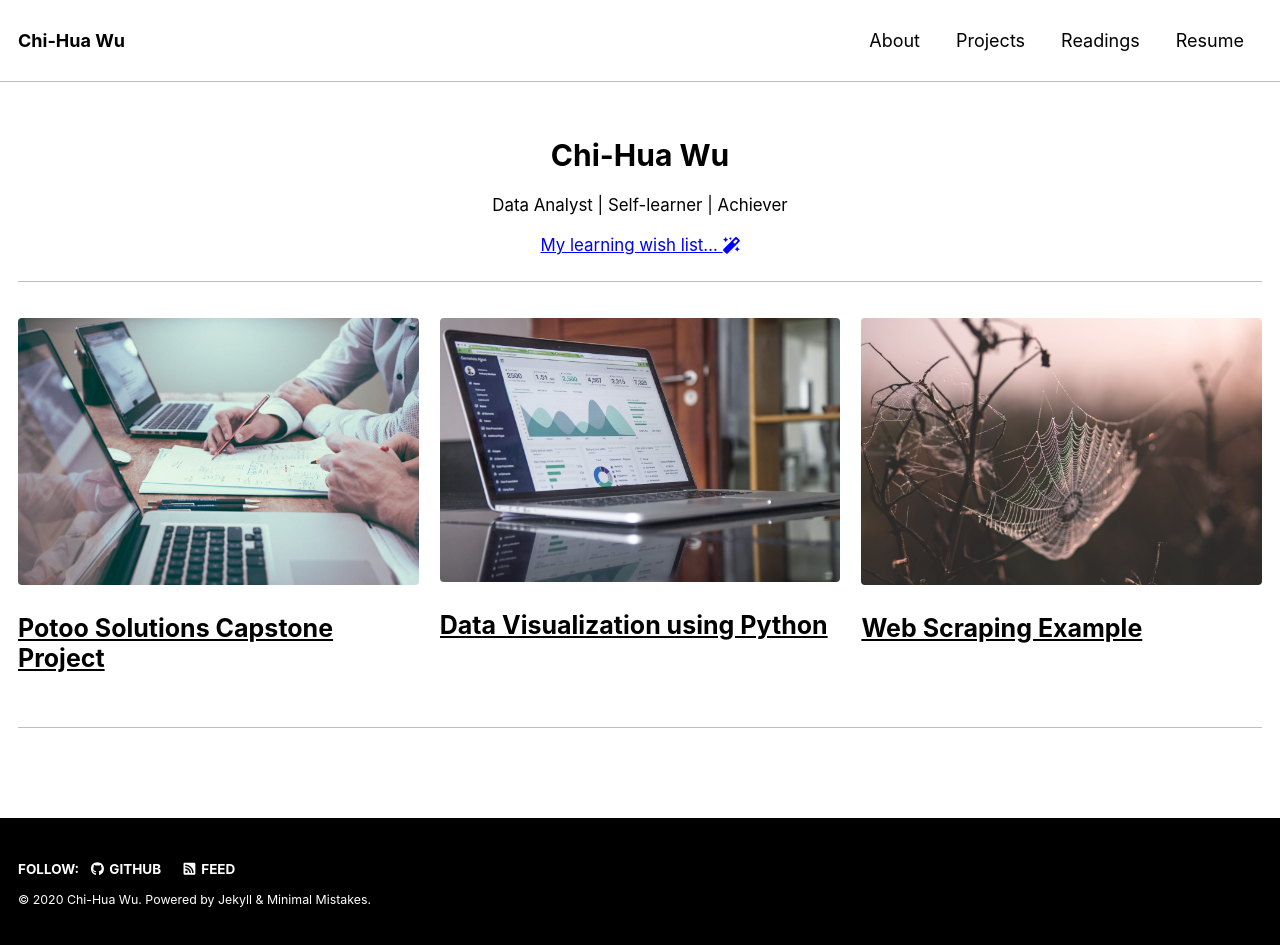
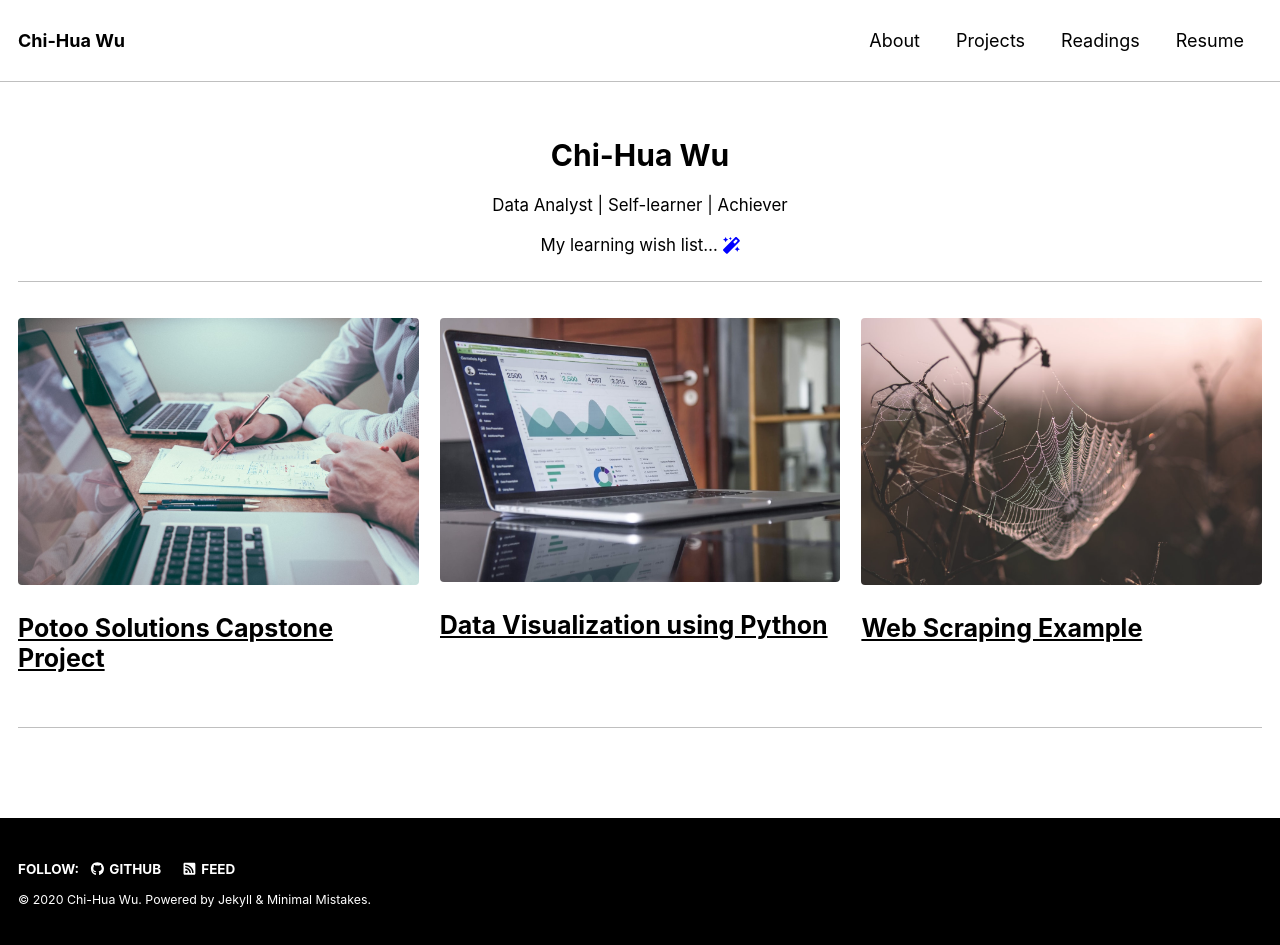
Before and after one commit to chw18019/chw18019.github.io, a Jekyll site: the page built from index.html, in a window 1280 px wide. Built offline with Jekyll 4.4.1, drawn with Linux system fonts in a browser that asks for light colours; nearby versions of some CDN libraries; the list of posts is cut into pages by our own code.

Commit message:
Update index.html

```diff
--- a/index.html
+++ b/index.html
@@ -6,7 +6,7 @@ header:
 
 
 intro:
-  - excerpt: '<p style="margin: 15px 15px 15px 15px ;font-size:30px; font-weight:bold">Chi-Hua Wu</p> <p style="margin: 15px 15px 15px 15px">Data Analyst | Self-learner | Achiever</p>[My learning wish list... <i class="fa fa-magic" aria-hidden="true"></i>](https://www.notion.so/65e4679e6ea34179b81019d05844b647?v=e350522352ee40a2aea8bcbcd0e9776a)'
+  - excerpt: '<p style="margin: 15px 15px 15px 15px ;font-size:30px; font-weight:bold">Chi-Hua Wu</p> <p style="margin: 15px 15px 15px 15px">Data Analyst | Self-learner | Achiever</p>My learning wish list... [<i class="fa fa-magic" aria-hidden="true"></i>](https://www.notion.so/65e4679e6ea34179b81019d05844b647?v=e350522352ee40a2aea8bcbcd0e9776a)'
 feature_row:
   - image_path: /assets/200504/scott-graham.jpeg
     alt: "placeholder image 1"
```
